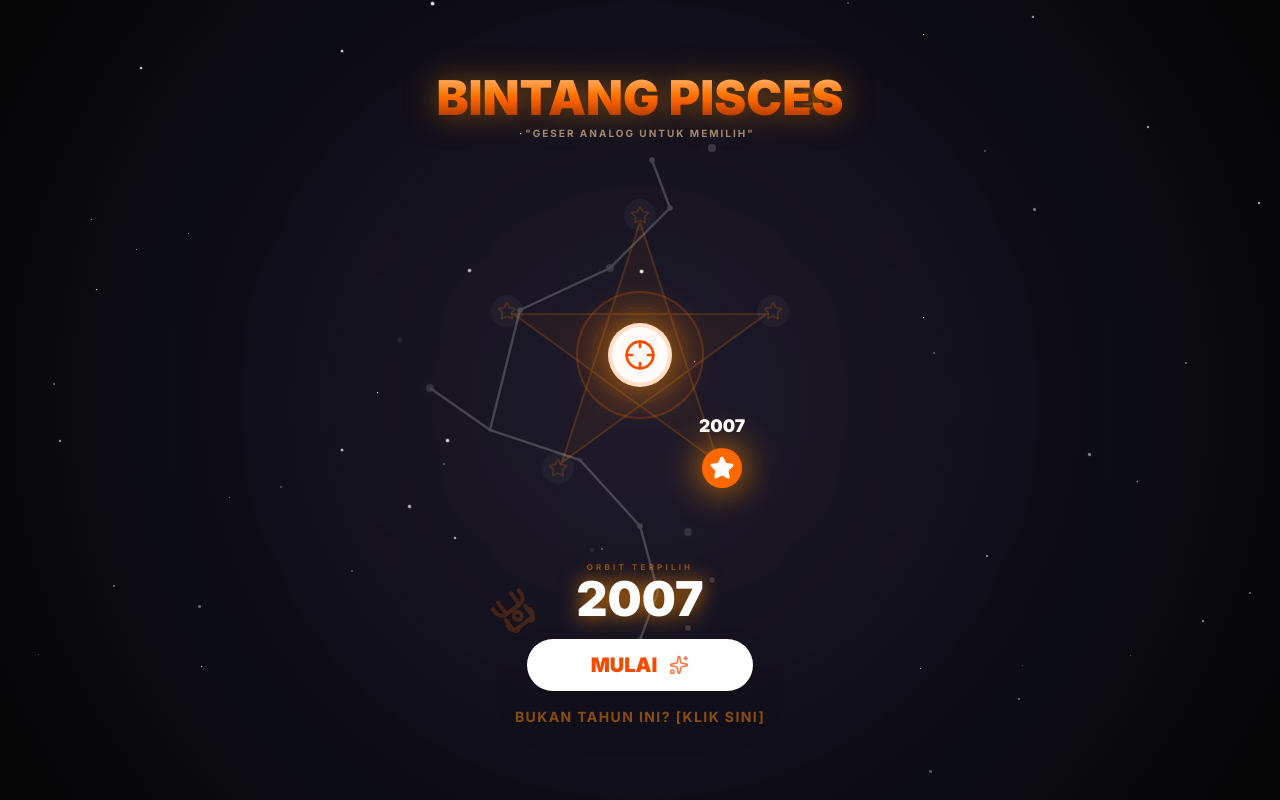
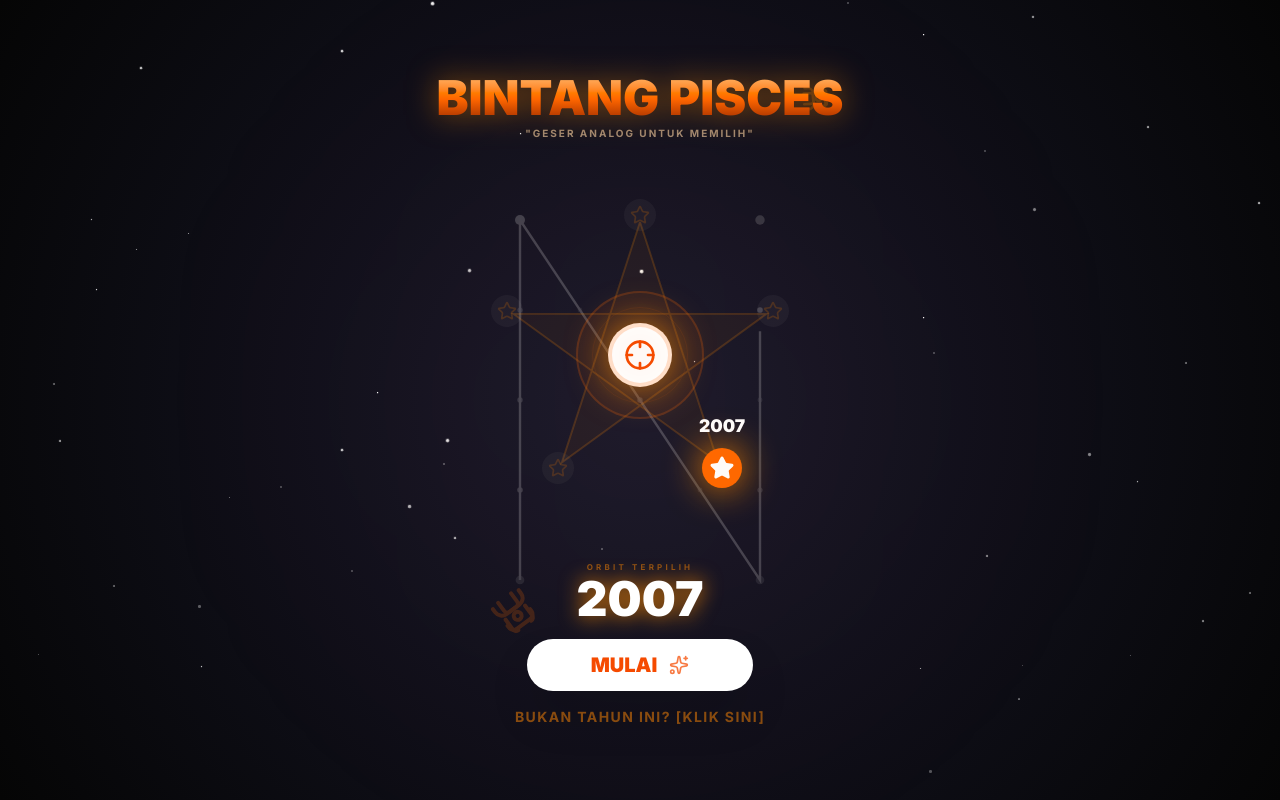
Before and after one commit to M-Ferdy-Nurdianto/Nae-Birthday, a React (Vite) app: page / in a window 1280 px wide. Built offline with nearby package versions, Linux system fonts and the light colour scheme; a web font is replaced by a local one.

Commit message:
Change background constellation to letter N

```diff
--- a/src/App.jsx
+++ b/src/App.jsx
@@ -36,7 +36,7 @@ function App() {
         <div className="absolute inset-0 opacity-20 pointer-events-none flex items-center justify-center">
           <svg width="800" height="800" viewBox="0 0 100 100" className="w-[80vw] h-[80vw] max-w-[600px] max-h-[600px]">
             <motion.path
-              d="M 50 90 L 53 82 L 50 71 L 40 60 L 25 55 L 15 48 M 25 55 L 30 35 L 45 28 L 55 18 L 52 10"
+              d="M 30 80 L 30 20 L 70 80 L 70 20"
               stroke="white"
               strokeWidth="0.4"
               fill="none"
@@ -45,23 +45,19 @@ function App() {
               animate={{ pathLength: 1 }}
               transition={{ duration: 7, repeat: Infinity, ease: "easeInOut" }}
             />
-            {/* Constellation Stars - Circlet of Pisces */}
+            {/* Constellation Stars - Shaped like 'N' */}
             {[
-              {x: 50, y: 90}, {x: 58, y: 88}, {x: 62, y: 80}, {x: 58, y: 72}, {x: 50, y: 71}, {x: 42, y: 75}, {x: 43, y: 85},
-              // Cord
-              {x: 40, y: 60}, {x: 25, y: 55},
-              // Top Arm
-              {x: 15, y: 48}, {x: 10, y: 40},
-              // Right Arm
-              {x: 30, y: 35}, {x: 45, y: 28}, {x: 55, y: 18}, {x: 52, y: 10}, {x: 62, y: 8}
+              {x: 30, y: 80}, {x: 30, y: 65}, {x: 30, y: 50}, {x: 30, y: 35}, {x: 30, y: 20}, // Left bar
+              {x: 40, y: 35}, {x: 50, y: 50}, {x: 60, y: 65}, // Diagonal
+              {x: 70, y: 80}, {x: 70, y: 65}, {x: 70, y: 50}, {x: 70, y: 35}, {x: 70, y: 20}  // Right bar
             ].map((p, i) => (
               <motion.circle
                 key={i}
                 cx={p.x}
                 cy={p.y}
-                r={i % 3 === 0 ? "0.6" : "0.4"}
+                r={i % 4 === 0 ? "0.7" : "0.4"}
                 fill="white"
-                className="drop-shadow-[0_0_2px_white]"
+                className="drop-shadow-[0_0_3px_white]"
                 animate={{
                   opacity: [0.3, 1, 0.3],
                   scale: [1, 1.2, 1]
```
